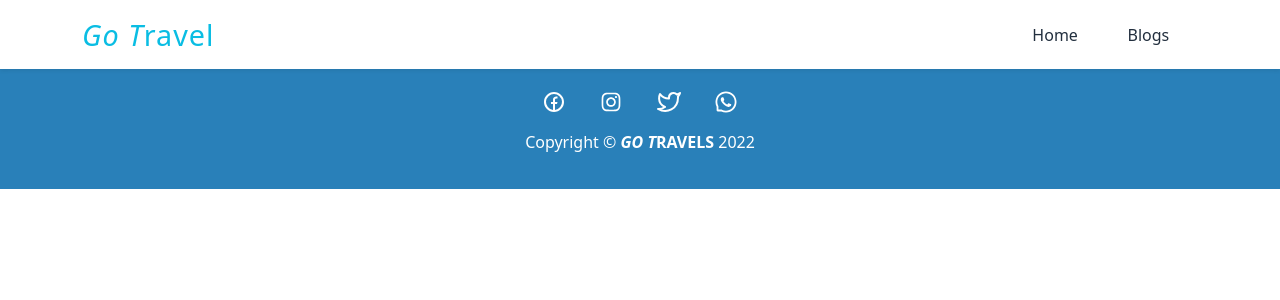
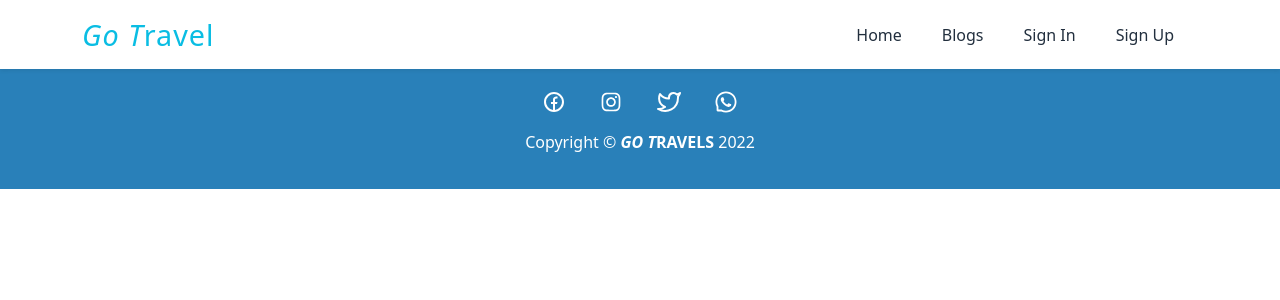
Before and after one commit to soumik9/go-travel-firebase, a React (Create React App) app: page /login in a window 1280 px wide. Shown: the top 300 px of the page. Built offline with nearby package versions, Linux system fonts and the light colour scheme.

Commit message:
home page complete & auth pages, routes creadted

```diff
--- a/public/slides.json
+++ b/public/slides.json
@@ -2,16 +2,16 @@
     {
       "id": 1,
       "img": "https://i.ibb.co/1fywzvG/jakob-owens-j-Hjj-WSmnznc-unsplash.jpg",
-      "title": "Ready for travel"
+      "title": "Make memories & travel"
     },
     {
       "id": 2,
       "img": "https://i.ibb.co/1LdTfrT/francesca-tirico-9-G9vxs-Mzi18-unsplash.jpg",
-      "title": "GG"
+      "title": "Decide your destination & contact"
     },
     {
       "id": 3,
       "img": "https://i.ibb.co/kxv7KP6/khoa-nguyen-KRG5-Vvtq6d-Q-unsplash.jpg",
-      "title": "ULTRABOOST 22 SHOES"
+      "title": "Best & Cheap services"
     }
 ]
--- a/src/App.js
+++ b/src/App.js
@@ -1,5 +1,7 @@
 import { Route, Routes } from 'react-router-dom';
 import './App.css';
+import Login from './pages/Auth/Login/Login';
+import Register from './pages/Auth/Register/Register';
 import Blogs from './pages/Blogs/Blogs';
 import Home from './pages/Home/Home/Home';
 import NotFound from './pages/NotFound/NotFound';
@@ -15,6 +17,8 @@ function App() {
       <Routes>
         <Route path="/" element={<Home></Home>} />
         <Route path="blogs" element={<Blogs></Blogs>} />
+        <Route path="login" element={<Login></Login>} />
+        <Route path="register" element={<Register></Register>} />
         <Route path="*" element={<NotFound></NotFound>} />
       </Routes>
 
--- /dev/null
+++ b/src/pages/Auth/Login/Login.js
@@ -0,0 +1,11 @@
+import React from 'react';
+
+const Login = () => {
+    return (
+        <div>
+
+        </div>
+    );
+};
+
+export default Login;
--- /dev/null
+++ b/src/pages/Auth/Register/Register.js
@@ -0,0 +1,11 @@
+import React from 'react';
+
+const Register = () => {
+    return (
+        <div>
+
+        </div>
+    );
+};
+
+export default Register;
--- a/src/pages/Shared/Header/Header.js
+++ b/src/pages/Shared/Header/Header.js
@@ -15,6 +15,8 @@ const Header = () => {
                         <Nav className="ms-md-auto text-center">
                             <Nav.Link as={Link} to="/">Home</Nav.Link>
                             <Nav.Link as={Link} to="/blogs">Blogs</Nav.Link>
+                            <Nav.Link as={Link} to="/">Sign In</Nav.Link>
+                            <Nav.Link as={Link} to="/blogs">Sign Up</Nav.Link>
                         </Nav>
                     </Navbar.Collapse>
 
--- a/src/pages/Shared/Header/header.css
+++ b/src/pages/Shared/Header/header.css
@@ -18,8 +18,8 @@
 .nav-link{
     font-size: 16px;
     font-weight: 500;
-    padding-left: 1.3rem !important;
-    padding-right: 1.3rem !important;
+    padding-left: 1rem !important;
+    padding-right: 1rem !important;
     color: #222f3e !important;
     margin-right: 0.5rem;
 }
```
Also changed, not shown: src/pages/Home/Slider/Slide/Slide.js (deleted, +0 -24 lines), src/pages/Auth/auth.css (added).
